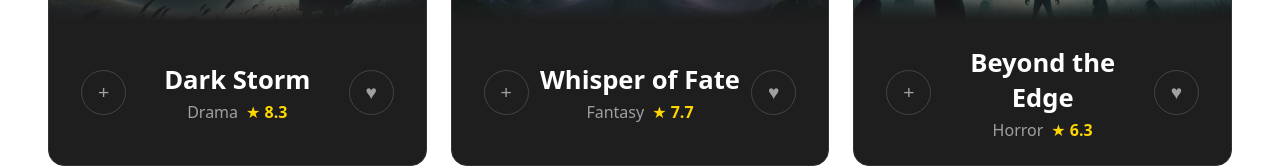
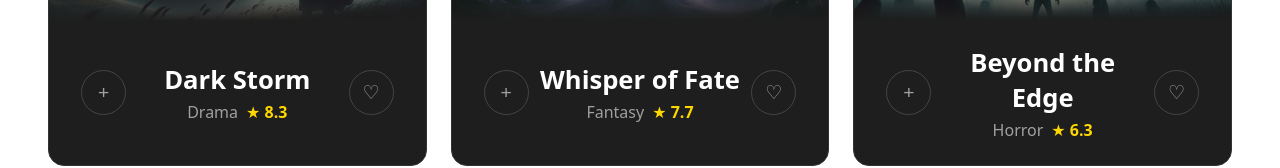
Before and after one commit to GabrielaSzuiogan/W5-ReactMoviesProject, a React (Vite) app in the folder movies-react/: page / in a window 1280 px wide. Shown: the part 461-629 px from the top of the page. Built offline with nearby package versions, Linux system fonts and the light colour scheme.

Commit message:
func: implement add a movie to favorite

```diff
--- a/movies-react/src/App.jsx
+++ b/movies-react/src/App.jsx
@@ -10,11 +10,21 @@ function App() {
   const [genre, setGenre] = useState("");
 
   const [watchlist, setWatchlist] = useState([]);
+  const [favorites, setFavorites] = useState([]);
+
   const [currentView, setCurrentView] = useState("home");
 
   const handleToggleWatchlist = (movie) => {
     setWatchlist((prev) => {
-      // If found, remove it. If not found, add it.
+      if (prev.find((m) => m.id === movie.id)) {
+        return prev.filter((m) => m.id !== movie.id);
+      }
+      return [...prev, movie];
+    });
+  };
+
+  const handleToggleFavorite = (movie) => {
+    setFavorites((prev) => {
       if (prev.find((m) => m.id === movie.id)) {
         return prev.filter((m) => m.id !== movie.id);
       }
@@ -24,6 +34,7 @@ function App() {
 
   let moviesToShow = moviesData;
   if (currentView === "watchlist") moviesToShow = watchlist;
+  if (currentView === "favorites") moviesToShow = favorites;
   return (
     <>
       <Header
@@ -37,6 +48,8 @@ function App() {
         movies={moviesToShow}
         watchlist={watchlist}
         onToggleWatchlist={handleToggleWatchlist}
+        favorites={favorites}
+        onToggleFavorite={handleToggleFavorite}
       />
       <Footer />
     </>
--- a/movies-react/src/components/Header/Header.jsx
+++ b/movies-react/src/components/Header/Header.jsx
@@ -20,7 +20,7 @@ function Header({ setSearchGenre, setGenre, onNavigate }) {
           <a href="#" onClick={() => onNavigate("watchlist")}>
             Watch List
           </a>
-          <a href="#" onClick={() => onNavigate("favourites")}>
+          <a href="#" onClick={() => onNavigate("favorites")}>
             Favourites
           </a>
         </div>
--- a/movies-react/src/components/MainContent/MovieList.jsx
+++ b/movies-react/src/components/MainContent/MovieList.jsx
@@ -7,6 +7,8 @@ const MovieList = ({
   movies,
   watchlist,
   onToggleWatchlist,
+  favorites,
+  onToggleFavorite,
 }) => {
   const filteredMovies = movies.filter((movie) => {
     const matchesTitle = movie.title
@@ -22,12 +24,15 @@ const MovieList = ({
         {filteredMovies.map((movie) => {
           // Check if this specific movie is in the arrays
           const isWatchlisted = watchlist.some((m) => m.id === movie.id);
+          const isFavorited = favorites.some((m) => m.id === movie.id);
           return (
             <MovieCard
               key={movie.id}
               movie={movie}
               isWatchlisted={isWatchlisted}
               toggleWatchlist={() => onToggleWatchlist(movie)}
+              isFavorited={isFavorited}
+              toggleFavorite={() => onToggleFavorite(movie)}
             />
           );
         })}
--- a/movies-react/src/components/MovieCard/MovieCard.jsx
+++ b/movies-react/src/components/MovieCard/MovieCard.jsx
@@ -1,7 +1,14 @@
 import "./MovieCard.css";
 
-function MovieCard({ movie, isWatchlisted, toggleWatchlist }) {
+function MovieCard({
+  movie,
+  isWatchlisted,
+  toggleWatchlist,
+  isFavorited,
+  toggleFavorite,
+}) {
   const watchlistClass = `action-btn add-btn ${isWatchlisted ? "active" : ""}`;
+  const favoritesClass = `action-btn add-btn ${isFavorited ? "active" : ""}`;
 
   return (
     <div className="movie-card">
@@ -28,8 +35,12 @@ function MovieCard({ movie, isWatchlisted, toggleWatchlist }) {
           </div>
         </div>
 
-        <button className="action-btn add-btn" title="Add to Favourites">
-          ♥
+        <button
+          className={favoritesClass}
+          title="Add to Favourites"
+          onClick={toggleFavorite}
+        >
+          {isFavorited ? "♥︎" : "♡︎"}
         </button>
       </div>
     </div>
```
